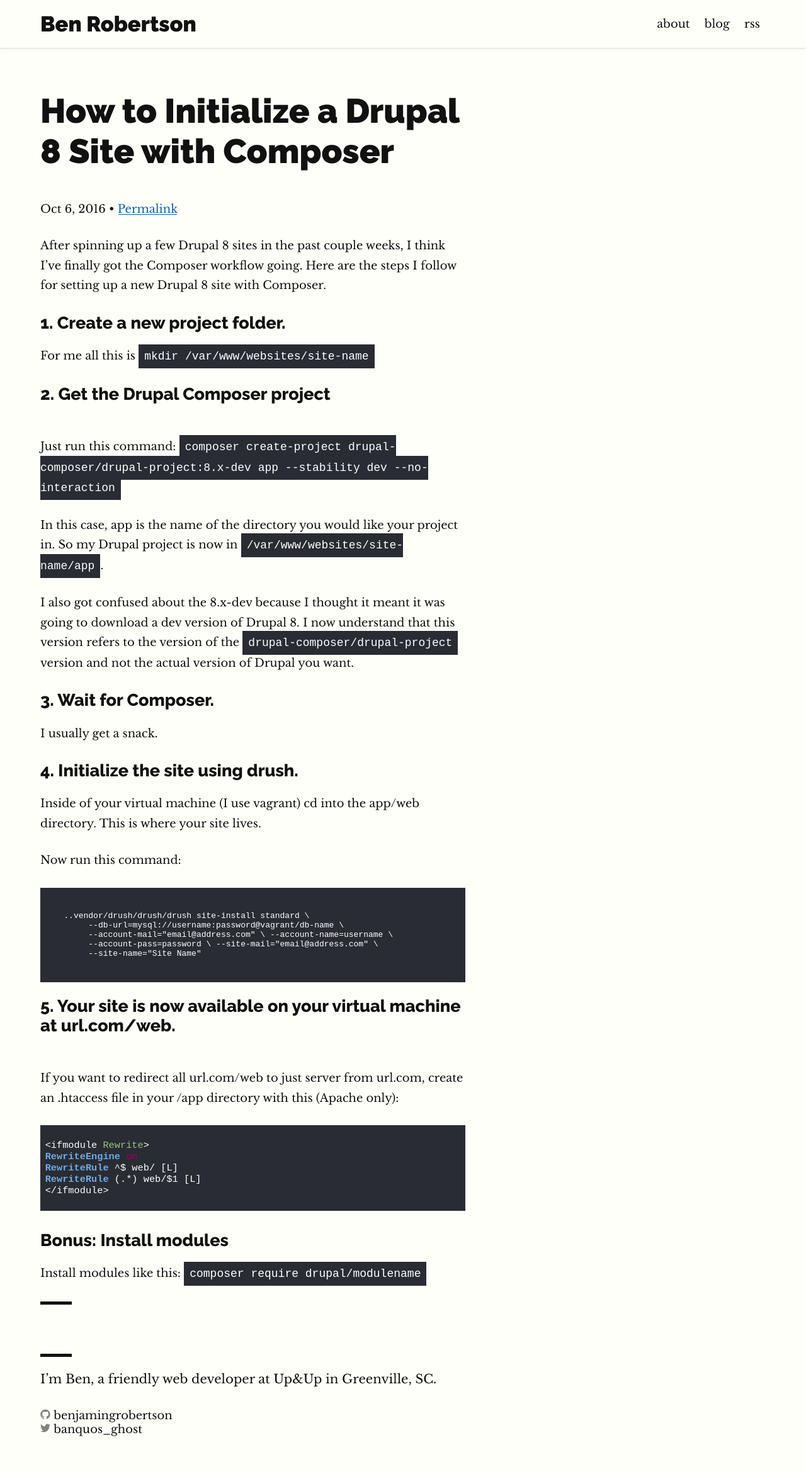
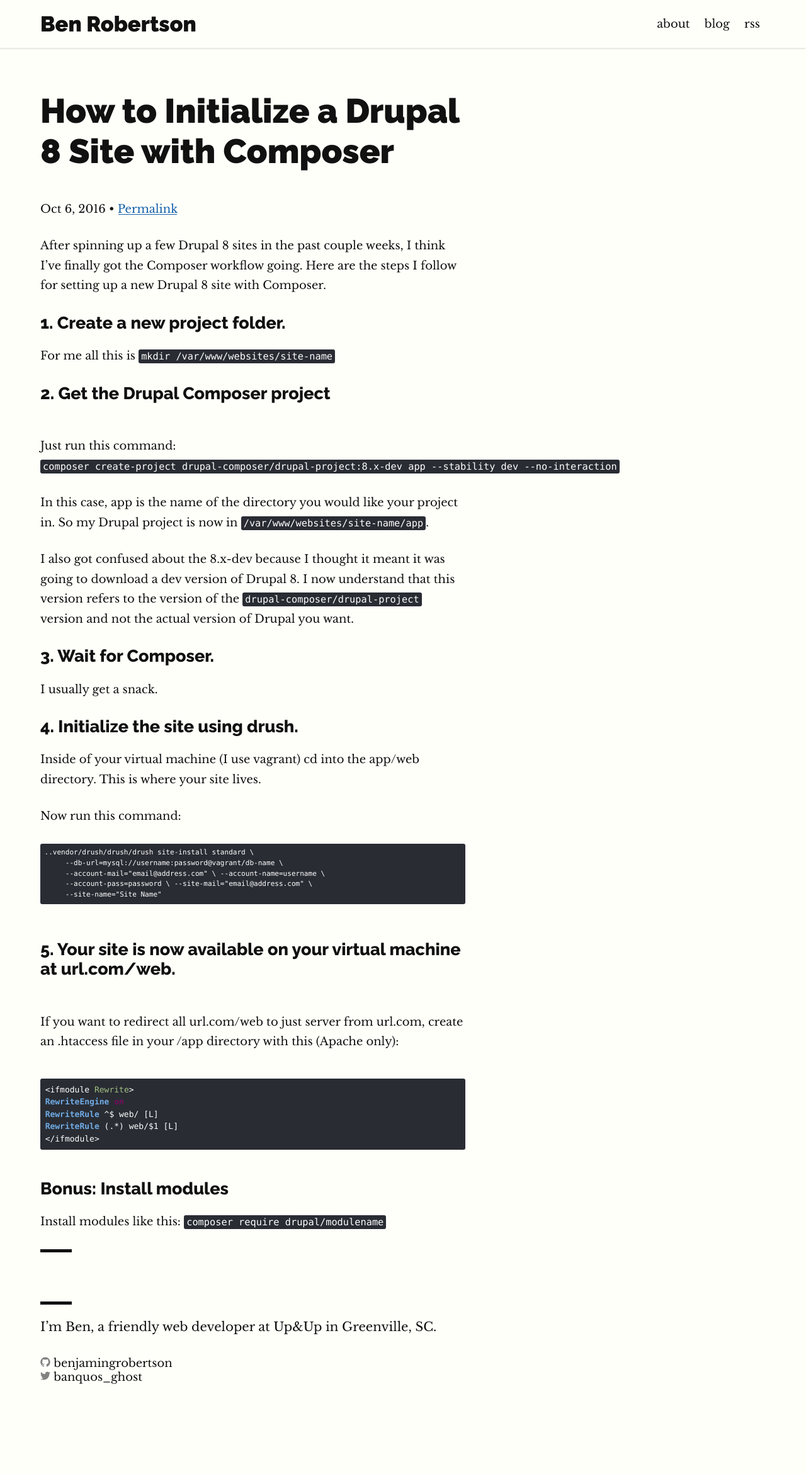
Before and after one commit to benjamingrobertson/benjamingrobertson.github.io, a Jekyll site: the page built from _posts/2016-10-06-how-initialize-drupal-8-site-composer.markdown, in a window 1280 px wide. Shown: the whole page at 63% size. Built offline with Jekyll 4.4.1, drawn with Linux system fonts in a browser that asks for light colours; comment, search, counter and statistics services are not loaded; after the commit the page ends 2258 px from its top, so only the background shows below that.

Commit message:
Add some better code styles and a font

```diff
--- a/_sass/bgr.sass
+++ b/_sass/bgr.sass
@@ -1,5 +1,6 @@
 @import "smacss/mixins"
 @import "smacss/base/colors"
+@import "smacss/base/code"
 
 @import "smacss/base/typography"
 @import "smacss/base/syntax-highlighting"
--- a/_sass/smacss/base/_code.sass
+++ b/_sass/smacss/base/_code.sass
@@ -2,15 +2,30 @@
 pre,
 code
     border-radius: 3px
+    background-color: $editor-gray
+    color: #fff
 
 
 code
-    padding: 1px 5px
+    padding: 2px 4px
+    font-family: Menlo, Consolas, Monaco, 'Andale Mono', 'Ubuntu Mono', monospace
+    text-align: left
+    white-space: pre
+    word-spacing: normal
+    word-break: normal
+    word-wrap: normal
+    line-height: 1.5
+    tab-size: 4
+    hyphens: none
+    font-size: .85em
 
 
 pre
     padding: 8px 12px
     overflow-x: auto
+    background-color: $editor-gray
+    color: #fff
+    padding: .5em
 
     > code
         border: 0
--- a/_sass/smacss/base/_colors.sass
+++ b/_sass/smacss/base/_colors.sass
@@ -4,3 +4,13 @@ $black: #111
 $highlight-blue: #1460aa
 $highlight-purple: #674172
 $highlight-red: #d50000
+
+
+$syntax-hue: 220
+$syntax-saturation: 13%
+$syntax-brightness: 18%
+
+$editor-gray: rgb(41,44,51)
+$hl-green: rgb(160,193,129)
+$hl-blue: rgb(111, 171, 229)
+$hl-red: rgb(211, 115, 119)
--- a/_sass/smacss/base/_syntax-highlighting.scss
+++ b/_sass/smacss/base/_syntax-highlighting.scss
@@ -11,26 +11,26 @@ $hl-green: rgb(160,193,129);
 $hl-blue: rgb(111, 171, 229);
 $hl-red: rgb(211, 115, 119);
 
-.highlighter-rouge {
-    background-color: $editor-gray;
-    color: #fff;
-    padding: .5em;
-}
+// .highlighter-rouge {
+//     background-color: $editor-gray;
+//     color: #fff;
+//     padding: .5em;
+// }
 
 
 
 .highlight {
-  background: $editor-gray;
+  // background: $editor-gray;
   color: #fff;
   font-size: .85em;
   overflow-x: scroll;
   margin: 0;
-  padding: .5em;
+  // padding: .5em;
   margin-bottom: 2em;
 
-  .highlighter-rouge & {
-    margin: .5em;
-  }
+  // .highlighter-rouge & {
+  //   margin: .5em;
+  // }
 
   .c     { color: rgb(93,99,111); font-style: italic } // Comment
   .err   { color: $hl-red; } // Error
```
